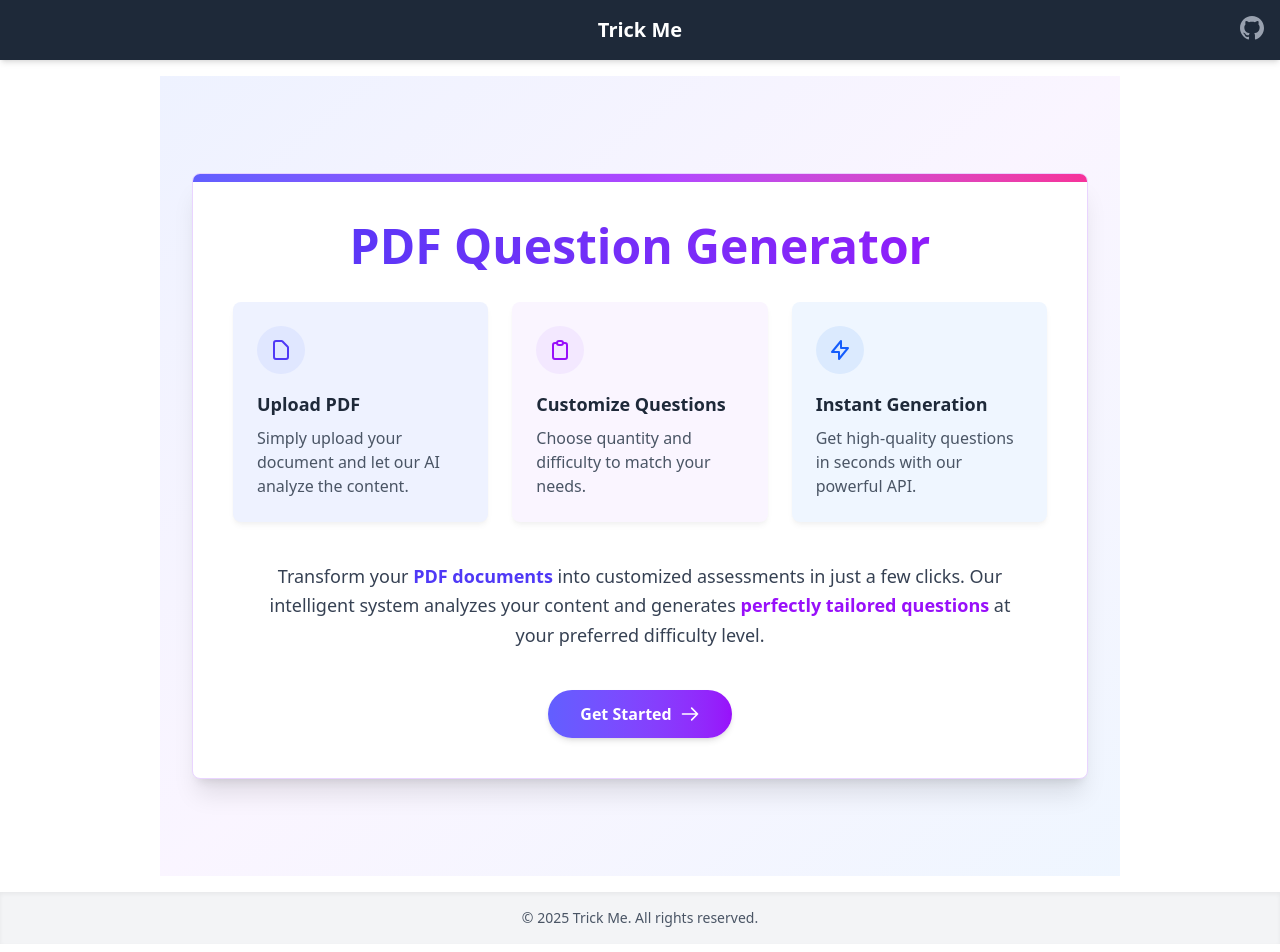
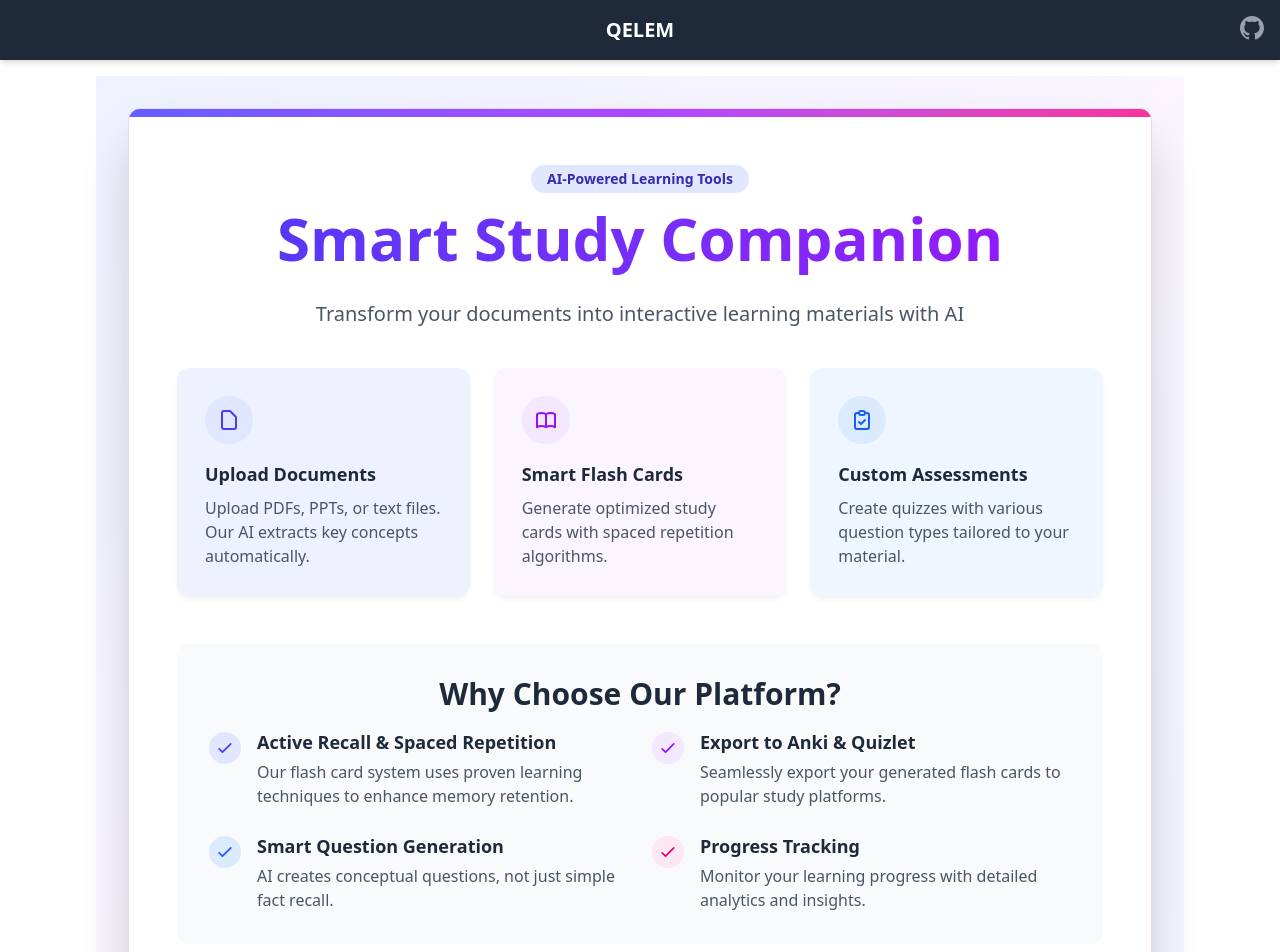
Before and after one commit to Dagmawi-22/qelem-web, a SvelteKit app: page / in a window 1280 px wide. Shown: the top 952 px of the page. Built offline with nearby package versions, Linux system fonts and the light colour scheme.

Commit message:
more descriptive homepage with list of cards

```diff
--- a/src/routes/+layout.svelte
+++ b/src/routes/+layout.svelte
@@ -3,15 +3,15 @@
 	import '../app.css';
 </script>
 
-<div class="min-h-screen flex flex-col relative">
+<div class="relative flex min-h-screen flex-col">
 	<a
 		href="https://github.com/Dagmawi-22"
 		target="_blank"
 		rel="noopener noreferrer"
-		class="absolute top-4 right-4 text-gray-400 hover:text-black transition"
+		class="absolute top-4 right-4 text-gray-400 transition hover:text-black"
 		aria-label="GitHub"
 	>
-		<svg class="w-6 h-6" fill="currentColor" viewBox="0 0 24 24" aria-hidden="true">
+		<svg class="h-6 w-6" fill="currentColor" viewBox="0 0 24 24" aria-hidden="true">
 			<path
 				fill-rule="evenodd"
 				d="M12 0C5.37 0 0 5.373 0 12c0 5.302 3.438 9.8 8.207 11.387.6.11.793-.26.793-.577
@@ -27,16 +27,18 @@
 		</svg>
 	</a>
 
-	<button class="bg-gray-800 cursor-pointer text-white p-4 text-center text-xl font-bold shadow-md"
-	on:click={() => goto('/')}>
-		Trick Me
+	<button
+		class="cursor-pointer bg-gray-800 p-4 text-center text-xl font-bold text-white shadow-md"
+		on:click={() => goto('/')}
+	>
+		QELEM
 	</button>
 
-	<main class="flex-grow flex items-center justify-center p-4">
+	<main class="flex flex-grow items-center justify-center p-4">
 		<slot />
 	</main>
 
-	<footer class="bg-gray-100 text-center text-sm text-gray-600 p-4 shadow-inner">
-		© {new Date().getFullYear()} Trick Me. All rights reserved.
+	<footer class="bg-gray-100 p-4 text-center text-sm text-gray-600 shadow-inner">
+		© {new Date().getFullYear()} QELEM. All rights reserved.
 	</footer>
 </div>
--- a/src/routes/+page.svelte
+++ b/src/routes/+page.svelte
@@ -3,21 +3,29 @@
 </script>
 
 <div
-	class="flex min-h-screen flex-col items-center justify-center bg-gradient-to-br from-indigo-50 via-purple-50 to-blue-50 p-8"
+	class="flex min-h-screen flex-col items-center justify-center bg-gradient-to-br from-indigo-50 via-purple-50 to-blue-50 p-4 sm:p-8"
 >
 	<div
-		class="border-opacity-10 w-full max-w-4xl overflow-hidden rounded-lg border border-purple-200 bg-white shadow-xl"
+		class="border-opacity-10 w-full max-w-5xl overflow-hidden rounded-xl border border-purple-200 bg-white shadow-2xl"
 	>
 		<div class="h-2 bg-gradient-to-r from-indigo-500 via-purple-500 to-pink-500"></div>
 
-		<div class="p-8 md:p-10">
+		<div class="p-6 md:p-10 lg:p-12">
+			<div class="mb-2 flex justify-center">
+				<div class="rounded-full bg-indigo-100 px-4 py-1 text-sm font-semibold text-indigo-800">
+					AI-Powered Learning Tools
+				</div>
+			</div>
 			<h1
-				class="mb-8 bg-gradient-to-r from-indigo-600 to-purple-600 bg-clip-text text-center text-4xl font-extrabold text-transparent md:text-5xl"
+				class="mb-6 bg-gradient-to-r from-indigo-600 to-purple-600 bg-clip-text text-center text-4xl leading-tight font-extrabold text-transparent sm:text-5xl md:text-6xl"
 			>
-				PDF Question Generator
+				Smart Study Companion
 			</h1>
+			<p class="mb-10 text-center text-lg text-gray-600 md:text-xl">
+				Transform your documents into interactive learning materials with AI
+			</p>
 
-			<div class="mb-10 grid grid-cols-1 gap-6 md:grid-cols-3">
+			<div class="mb-12 grid grid-cols-1 gap-6 md:grid-cols-3">
 				<div class="feature-card bg-indigo-50 hover:bg-indigo-100">
 					<div class="mb-4 flex h-12 w-12 items-center justify-center rounded-full bg-indigo-100">
 						<svg
@@ -34,9 +42,9 @@
 							></path>
 						</svg>
 					</div>
-					<h3 class="mb-2 text-lg font-semibold text-gray-800">Upload PDF</h3>
+					<h3 class="mb-2 text-lg font-semibold text-gray-800">Upload Documents</h3>
 					<p class="text-gray-600">
-						Simply upload your document and let our AI analyze the content.
+						Upload PDFs, PPTs, or text files. Our AI extracts key concepts automatically.
 					</p>
 				</div>
 
@@ -47,17 +55,20 @@
 							fill="none"
 							stroke="currentColor"
 							viewBox="0 0 24 24"
+							xmlns="http://www.w3.org/2000/svg"
 						>
 							<path
+								d="M12 6.253v13m0-13C10.832 5.477 9.246 5 7.5 5S4.168 5.477 3 6.253v13C4.168 18.477 5.754 18 7.5 18s3.332.477 4.5 1.253m0-13C13.168 5.477 14.754 5 16.5 5c1.747 0 3.332.477 4.5 1.253v13C19.832 18.477 18.247 18 16.5 18c-1.746 0-3.332.477-4.5 1.253"
 								stroke-linecap="round"
 								stroke-linejoin="round"
 								stroke-width="2"
-								d="M9 5H7a2 2 0 00-2 2v12a2 2 0 002 2h10a2 2 0 002-2V7a2 2 0 00-2-2h-2M9 5a2 2 0 002 2h2a2 2 0 002-2M9 5a2 2 0 012-2h2a2 2 0 012 2"
-							></path>
+							/>
 						</svg>
 					</div>
-					<h3 class="mb-2 text-lg font-semibold text-gray-800">Customize Questions</h3>
-					<p class="text-gray-600">Choose quantity and difficulty to match your needs.</p>
+					<h3 class="mb-2 text-lg font-semibold text-gray-800">Smart Flash Cards</h3>
+					<p class="text-gray-600">
+						Generate optimized study cards with spaced repetition algorithms.
+					</p>
 				</div>
 
 				<div class="feature-card bg-blue-50 hover:bg-blue-100">
@@ -72,30 +83,136 @@
 								stroke-linecap="round"
 								stroke-linejoin="round"
 								stroke-width="2"
-								d="M13 10V3L4 14h7v7l9-11h-7z"
+								d="M9 5H7a2 2 0 00-2 2v12a2 2 0 002 2h10a2 2 0 002-2V7a2 2 0 00-2-2h-2M9 5a2 2 0 002 2h2a2 2 0 002-2M9 5a2 2 0 012-2h2a2 2 0 012 2m-6 9l2 2 4-4"
 							></path>
 						</svg>
 					</div>
-					<h3 class="mb-2 text-lg font-semibold text-gray-800">Instant Generation</h3>
-					<p class="text-gray-600">Get high-quality questions in seconds with our powerful API.</p>
+					<h3 class="mb-2 text-lg font-semibold text-gray-800">Custom Assessments</h3>
+					<p class="text-gray-600">
+						Create quizzes with various question types tailored to your material.
+					</p>
 				</div>
 			</div>
 
-			<p class="mb-10 px-4 text-center text-lg leading-relaxed text-gray-700">
-				Transform your <span class="font-semibold text-indigo-600">PDF documents</span> into
-				customized assessments in just a few clicks. Our intelligent system analyzes your content
-				and generates
-				<span class="font-semibold text-purple-600">perfectly tailored questions</span> at your preferred
-				difficulty level.
-			</p>
+			<div class="mb-10 rounded-xl bg-gray-50 p-6 md:p-8">
+				<h2 class="mb-4 text-center text-2xl font-bold text-gray-800 md:text-3xl">
+					Why Choose Our Platform?
+				</h2>
+				<div class="grid grid-cols-1 gap-6 md:grid-cols-2">
+					<div class="flex items-start">
+						<div
+							class="mt-1 mr-4 flex h-8 w-8 shrink-0 items-center justify-center rounded-full bg-indigo-100"
+						>
+							<svg
+								class="h-5 w-5 text-indigo-600"
+								fill="none"
+								stroke="currentColor"
+								viewBox="0 0 24 24"
+							>
+								<path
+									stroke-linecap="round"
+									stroke-linejoin="round"
+									stroke-width="2"
+									d="M5 13l4 4L19 7"
+								></path>
+							</svg>
+						</div>
+						<div>
+							<h3 class="mb-1 text-lg font-semibold text-gray-800">
+								Active Recall & Spaced Repetition
+							</h3>
+							<p class="text-gray-600">
+								Our flash card system uses proven learning techniques to enhance memory retention.
+							</p>
+						</div>
+					</div>
+					<div class="flex items-start">
+						<div
+							class="mt-1 mr-4 flex h-8 w-8 shrink-0 items-center justify-center rounded-full bg-purple-100"
+						>
+							<svg
+								class="h-5 w-5 text-purple-600"
+								fill="none"
+								stroke="currentColor"
+								viewBox="0 0 24 24"
+							>
+								<path
+									stroke-linecap="round"
+									stroke-linejoin="round"
+									stroke-width="2"
+									d="M5 13l4 4L19 7"
+								></path>
+							</svg>
+						</div>
+						<div>
+							<h3 class="mb-1 text-lg font-semibold text-gray-800">Export to Anki & Quizlet</h3>
+							<p class="text-gray-600">
+								Seamlessly export your generated flash cards to popular study platforms.
+							</p>
+						</div>
+					</div>
+					<div class="flex items-start">
+						<div
+							class="mt-1 mr-4 flex h-8 w-8 shrink-0 items-center justify-center rounded-full bg-blue-100"
+						>
+							<svg
+								class="h-5 w-5 text-blue-600"
+								fill="none"
+								stroke="currentColor"
+								viewBox="0 0 24 24"
+							>
+								<path
+									stroke-linecap="round"
+									stroke-linejoin="round"
+									stroke-width="2"
+									d="M5 13l4 4L19 7"
+								></path>
+							</svg>
+						</div>
+						<div>
+							<h3 class="mb-1 text-lg font-semibold text-gray-800">Smart Question Generation</h3>
+							<p class="text-gray-600">
+								AI creates conceptual questions, not just simple fact recall.
+							</p>
+						</div>
+					</div>
+					<div class="flex items-start">
+						<div
+							class="mt-1 mr-4 flex h-8 w-8 shrink-0 items-center justify-center rounded-full bg-pink-100"
+						>
+							<svg
+								class="h-5 w-5 text-pink-600"
+								fill="none"
+								stroke="currentColor"
+								viewBox="0 0 24 24"
+							>
+								<path
+									stroke-linecap="round"
+									stroke-linejoin="round"
+									stroke-width="2"
+									d="M5 13l4 4L19 7"
+								></path>
+							</svg>
+						</div>
+						<div>
+							<h3 class="mb-1 text-lg font-semibold text-gray-800">Progress Tracking</h3>
+							<p class="text-gray-600">
+								Monitor your learning progress with detailed analytics and insights.
+							</p>
+						</div>
+					</div>
+				</div>
+			</div>
 
-			<div class="flex justify-center">
+			<div
+				class="flex flex-col items-center justify-center space-y-4 sm:flex-row sm:space-y-0 sm:space-x-4"
+			>
 				<button
 					on:click={() => goto('/generate')}
-					class="group relative transform overflow-hidden rounded-full bg-gradient-to-r from-indigo-500 to-purple-600 px-8 py-3 font-bold text-white shadow-md transition-all duration-300 hover:scale-105 hover:from-indigo-600 hover:to-purple-700 hover:shadow-lg"
+					class="group relative transform overflow-hidden rounded-full bg-gradient-to-r from-indigo-500 to-purple-600 px-8 py-3 font-bold text-white shadow-lg transition-all duration-300 hover:scale-105 hover:from-indigo-600 hover:to-purple-700 hover:shadow-xl"
 				>
 					<span class="relative z-10 flex items-center">
-						Get Started
+						Start Generating Now
 						<svg
 							class="ml-2 h-5 w-5 transition-transform group-hover:translate-x-1"
 							fill="none"
@@ -114,6 +231,27 @@
 						class="absolute inset-0 rounded-full bg-gradient-to-r from-indigo-600 to-purple-700 opacity-0 transition-opacity duration-300 group-hover:opacity-100"
 					></span>
 				</button>
+				<button
+					on:click={() => goto('/flashcards')}
+					class="group relative transform overflow-hidden rounded-full border border-indigo-500 bg-white px-8 py-3 font-bold text-indigo-600 shadow-md transition-all duration-300 hover:scale-105 hover:bg-indigo-50 hover:shadow-lg"
+				>
+					<span class="relative z-10 flex items-center">
+						Create Flash Cards
+						<svg
+							class="ml-2 h-5 w-5 transition-transform group-hover:translate-x-1"
+							fill="none"
+							stroke="currentColor"
+							viewBox="0 0 24 24"
+						>
+							<path
+								stroke-linecap="round"
+								stroke-linejoin="round"
+								stroke-width="2"
+								d="M14 5l7 7m0 0l-7 7m7-7H3"
+							></path>
+						</svg>
+					</span>
+				</button>
 			</div>
 		</div>
 	</div>
@@ -121,9 +259,9 @@
 
 <style>
 	.feature-card {
-		padding: 1.5rem;
-		border-radius: 0.5rem;
-		transition: all 0.3s ease;
+		padding: 1.75rem;
+		border-radius: 0.75rem;
+		transition: all 0.3s cubic-bezier(0.25, 0.8, 0.25, 1);
 		box-shadow:
 			0 4px 6px -1px rgba(0, 0, 0, 0.05),
 			0 2px 4px -1px rgba(0, 0, 0, 0.02);
@@ -131,9 +269,9 @@
 	}
 
 	.feature-card:hover {
-		transform: translateY(-0.25rem);
+		transform: translateY(-0.5rem);
 		box-shadow:
-			0 10px 15px -3px rgba(0, 0, 0, 0.1),
-			0 4px 6px -2px rgba(0, 0, 0, 0.05);
+			0 20px 25px -5px rgba(0, 0, 0, 0.1),
+			0 10px 10px -5px rgba(0, 0, 0, 0.04);
 	}
 </style>
--- a/src/routes/generate/+page.svelte
+++ b/src/routes/generate/+page.svelte
@@ -1,5 +1,3 @@
-
-
 <script lang="ts">
 	import { questionStore } from '../../stores/questions';
 	import { goto } from '$app/navigation';
@@ -42,7 +40,6 @@
 		questionStore.set(generated);
 		await goto('/exam');
 	}
-
 </script>
 
 <section class="flex min-h-screen items-center justify-center bg-gray-50 px-4 py-12">
@@ -92,7 +89,7 @@
 					py-3 font-bold text-white shadow-md transition-all duration-300 hover:scale-105 hover:from-blue-600
 					hover:to-purple-700 hover:shadow-lg focus:ring-4 focus:ring-purple-300 focus:outline-none"
 			>
-				Trick Me!
+				QELEM!
 			</button>
 		</form>
 
```
Also changed, not shown: 1 other file (tests, documents, lock files or other folders). Lines whose indentation alone changed are shown as unchanged.
